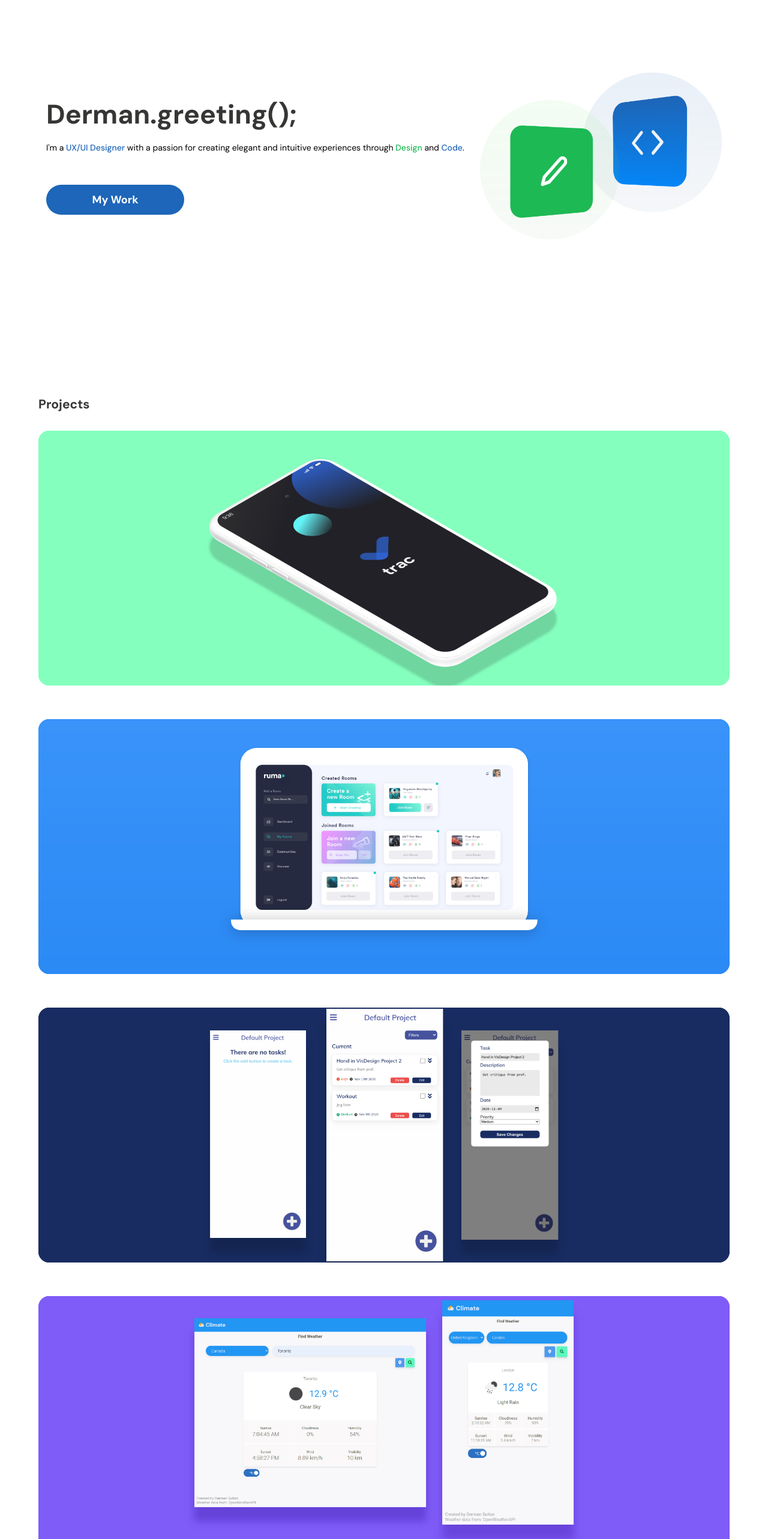
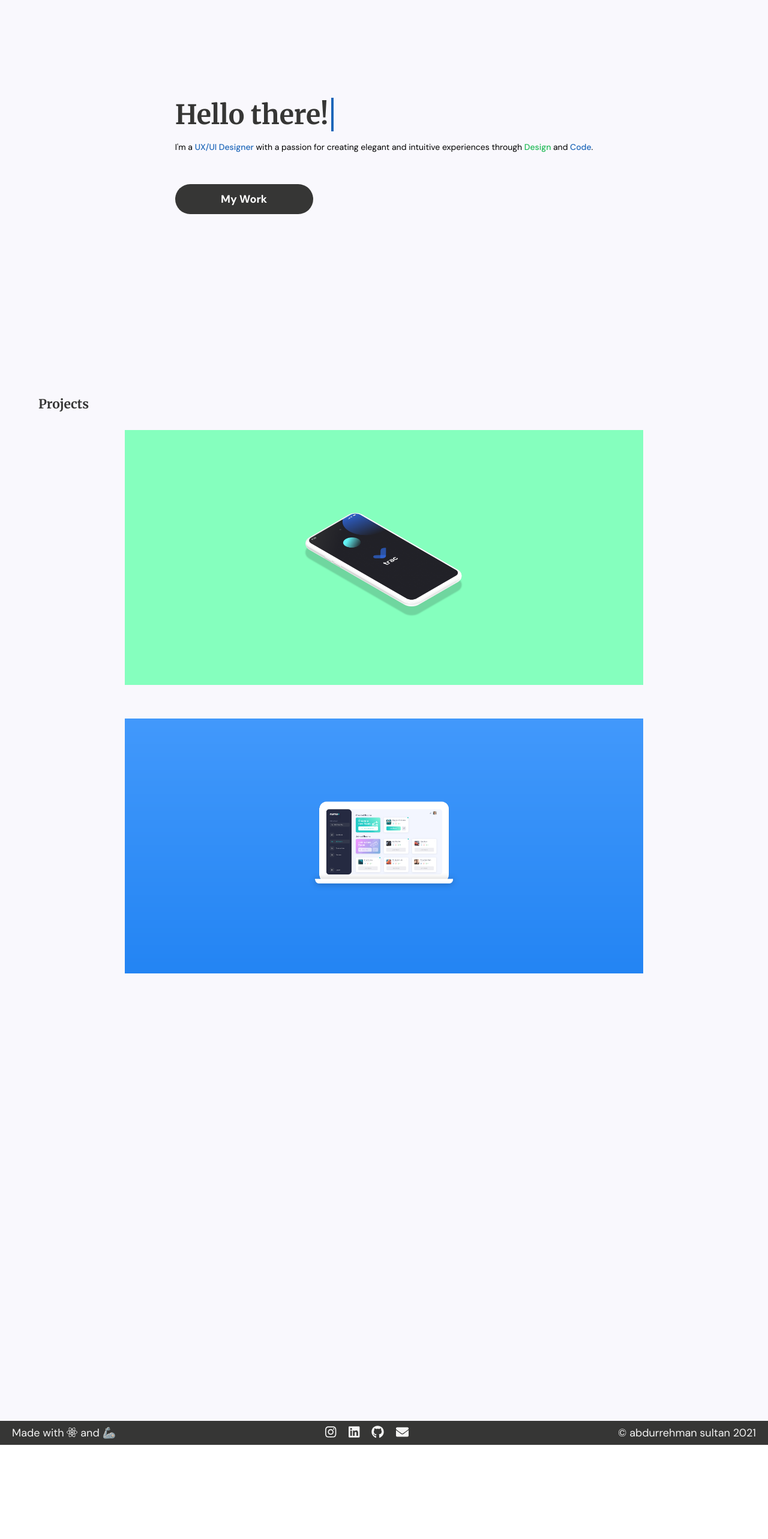
Before and after one commit to dermansultan/Portfolio2020, a React (Create React App) app: page / in a window 1280 px wide. Shown: the part 180-2746 px from the top of the page at 60% size. After the commit the page ends 2589 px from the top, so only its background shows below. Built offline with nearby package versions, Linux system fonts and the light colour scheme.

Commit message:
created CaseCard component

```diff
--- a/public/index.html
+++ b/public/index.html
@@ -4,6 +4,10 @@
 <head>
   <meta charset="utf-8" />
   <link rel="icon" href="favicon.svg" type="image/svg+xml">
+  <link rel="preconnect" href="https://fonts.gstatic.com">
+  <link
+    href="https://fonts.googleapis.com/css2?family=DM+Sans:wght@400;500;700&family=Merriweather:wght@400;700&display=swap"
+    rel="stylesheet">
 
   <meta name="viewport" content="width=device-width, initial-scale=1" />
   <meta name="theme-color" content="#000000" />
--- a/src/Components/CaseStudy/BackToProjectsBtn.jsx
+++ b/src/Components/CaseStudy/BackToProjectsBtn.jsx
@@ -11,19 +11,21 @@ const Btn = styled.button`
   border-radius: 30px;
   width: 220px;
   cursor: pointer;
-  margin:  ${(props) => props.margin};
+  margin: ${(props) => props.margin};
   border: 0;
 
   @media only screen and (max-width: 600px) {
-    min-height: 30px;
-    width: 135px;
+    min-height: 50px;
+    width: 195px;
   }
 `;
 
 function BackBtn(props) {
   return (
     <HashLink smooth to="/#projects">
-      <Btn margin={props.margin} btnCol={props.btnCol}>Back to My Projects</Btn>
+      <Btn margin={props.margin} btnCol={props.btnCol}>
+        Back to My Projects
+      </Btn>
     </HashLink>
   );
 }
--- a/src/Components/CaseStudy/CaseStudy-styling.js
+++ b/src/Components/CaseStudy/CaseStudy-styling.js
@@ -13,6 +13,7 @@ export const MainContainer = styled.div`
   display: flex;
   justify-content: center;
   overflow-x: hidden;
+  background-color: #f9f8fd;
 `;
 
 export const Banner = styled.div`
@@ -109,7 +110,7 @@ export const ListItem = styled.li`
 `;
 
 export const ProjectImg = styled.img`
-  cursor:  ${(props) => (props.onClick ? "pointer" : "")};
+  cursor: ${(props) => (props.onClick ? "pointer" : "")};
   margin: ${(props) => props.margin};
   width: ${(props) => props.width};
   height: auto;
--- /dev/null
+++ b/src/Components/Extra.jsx
@@ -0,0 +1,25 @@
+import { useEffect } from "react";
+import { docTitleUpdate } from "./docTitleUpdate";
+import {
+  MainContainer,
+  CaseContainer,
+  Section,
+  Header,
+  BodyPara,
+} from "./CaseStudy/CaseStudy-styling";
+
+const outro = { duration: 1.25, ease: [0.6, 0.01, -0.05, 0.9] };
+
+const Extra = ({ lightBoxHandler }) => {
+  useEffect(() => {
+    docTitleUpdate("| Extras");
+  });
+
+  return (
+    <MainContainer>
+      <CaseContainer>POOP</CaseContainer>
+    </MainContainer>
+  );
+};
+
+export default Extra;
--- a/src/Components/Footer.jsx
+++ b/src/Components/Footer.jsx
@@ -1,14 +1,42 @@
 import React from "react";
 import { FontAwesomeIcon } from "@fortawesome/react-fontawesome";
-import { faReact } from "@fortawesome/free-brands-svg-icons";
+import {
+  faReact,
+  faInstagram,
+  faLinkedin,
+  faGithub,
+} from "@fortawesome/free-brands-svg-icons";
+import { faEnvelope } from "@fortawesome/free-solid-svg-icons";
 
-function Footer(){
-    return(
-        <footer>
-            <p className='footerLeft'>Made with <span><FontAwesomeIcon icon={faReact}/></span> and 🦾 </p>
-            <p className='footerRight'>© abdurrehman sultan 2021</p>
-        </footer>
-    )
+function Footer() {
+  return (
+    <footer>
+      <p className="footerLeft">
+        Made with{" "}
+        <span>
+          <FontAwesomeIcon icon={faReact} />
+        </span>{" "}
+        and 🦾{" "}
+      </p>
+      <p className="footerLeft">
+        <span>
+          <a href="https://www.instagram.com/ixderman/" target="_blank">
+            <FontAwesomeIcon icon={faInstagram} className="icon footer" />
+          </a>
+          <a href="https://www.linkedin.com/in/derman-sultan/" target="_blank">
+            <FontAwesomeIcon icon={faLinkedin} className="icon footer" />
+          </a>
+          <a href="https://github.com/dermansultan" target="_blank">
+            <FontAwesomeIcon className="icon footer" icon={faGithub} />
+          </a>
+          <a href="mailto:abdurrehmansultan4@gmail.com" target="_blank">
+            <FontAwesomeIcon icon={faEnvelope} className="icon footer" />
+          </a>
+        </span>{" "}
+      </p>
+      <p className="footerRight">© abdurrehman sultan 2021</p>
+    </footer>
+  );
 }
 
 export default Footer;
--- a/src/Components/Header.jsx
+++ b/src/Components/Header.jsx
@@ -28,6 +28,12 @@ function Header() {
           <HashLink smooth to="/#projects">
             Work
           </HashLink>
+          <Link
+            to="/Extras"
+            onClick={() => gaClickHandler("About me was clicked")}
+          >
+            Extras!
+          </Link>
           <a
             href="https://drive.google.com/file/d/1lecwuIV7KS5TpqWKUv4kHMeXbNNZwD-M/view?usp=sharing"
             target="_blank"
--- a/src/Components/Home.jsx
+++ b/src/Components/Home.jsx
@@ -1,5 +1,4 @@
 import React, { useEffect } from "react";
-import landingGraphic from "../Img/CodePenSquares.png";
 import ConstructionSign from "./ConstructionSign";
 import { motion } from "framer-motion";
 import { docTitleUpdate } from "./docTitleUpdate";
@@ -36,7 +35,7 @@ const Home = () => {
               animate={{ opacity: 1 }}
               className="greetingMsg"
             >
-              Derman.greeting();
+              Hello there!
             </motion.h1>
             <motion.p
               exit={{ opacity: 0, transition: { outro } }}
@@ -75,22 +74,14 @@ const Home = () => {
               </motion.button>
             </HashLink>
           </div>
-          <motion.img
-            transition={intro}
-            exit={{ opacity: 0, transition: { outro } }}
-            initial={{ opacity: 0 }}
-            animate={{ opacity: 1 }}
-            className="landingGraphic"
-            src={landingGraphic}
-          />
         </div>
         <div className="projectsContainer" id="projects">
           <h1 className="projectsHeader">Projects</h1>
           <div className="tilesContainer">
             <Link to="/Trac" className="tileWrap Trac">
               <motion.div
-                whileHover={{ scale: 1.1 }}
                 className="tileWrap Trac"
+                whileHover={{ scale: 1.05 }}
                 onClick={() => gaClickHandler("Trac was clicked into.")}
               >
                 <p className="tileDesc dark">Trac - Mobile App </p>
@@ -99,36 +90,23 @@ const Home = () => {
             </Link>
             <Link to="/Ruma" className="tileWrap Ruma">
               <motion.div
-                whileHover={{ scale: 1.1 }}
                 className="tileWrap Ruma"
+                whileHover={{ scale: 1.05 }}
                 onClick={() => gaClickHandler("Ruma was clicked into.")}
               >
                 <p className="tileDesc">Ruma - Streaming App</p>
                 <p className="tileDesc2">UI/UX | Design Challenge</p>
               </motion.div>
             </Link>
-            <Link to="/ToDo" className="tileWrap ToDo">
-              <motion.div
-                whileHover={{ scale: 1.1 }}
-                className="tileWrap ToDo"
-                onClick={() => gaClickHandler("ToDo was clicked into.")}
-              >
-                <p className="tileDesc">
-                  ToDoList - CRUD App (Vanilla Js + Local Storage)
-                </p>
-                <p className="tileDesc2">UI/UX | Front End Development</p>
-              </motion.div>
-            </Link>
-            <Link to="/Climate" className="tileWrap Climate">
-              <motion.div
-                whileHover={{ scale: 1.1 }}
-                className="tileWrap Climate"
-                onClick={() => gaClickHandler("Climate was clicked into.")}
-              >
-                <p className="tileDesc">Climate - Weather App </p>
-                <p className="tileDesc2">UI/UX | Front End Development</p>
-              </motion.div>
-            </Link>
+            {/* <Link to="/ToDo" className="tileWrap ToDo"> */}
+            <motion.div
+              className="tileWrap"
+              onClick={() => gaClickHandler("ToDo was clicked into.")}
+            >
+              <p className="tileDesc">🚧 Under Construction</p>
+              <p className="tileDesc2">Case Study </p>
+            </motion.div>
+            {/* </Link> */}
           </div>
         </div>
       </div>
--- a/src/index.css
+++ b/src/index.css
@@ -1,5 +1,3 @@
-@import url("https://fonts.googleapis.com/css2?family=DM+Sans:ital,wght@0,400;0,500;0,700;1,400;1,500;1,700&display=swap");
-
 :root {
   --main-bg-colour: #f4f4f4;
   --main-txt-colour: #363635;
@@ -21,10 +19,11 @@ header {
   display: flex;
   height: 5vh;
   justify-content: center;
+  background-color: #f9f8fd;
 }
 
 .headerMain {
-  margin-top: 10px;
+  margin-top: 25px;
   width: 90%;
   display: flex;
   align-items: center;
@@ -46,8 +45,9 @@ nav {
 }
 
 nav > a {
+  font-family: "Merriweather", serif;
   color: var(--main-txt-colour);
-  font-size: clamp(1em, 2.5vw, 1.15em);
+  font-size: clamp(1.05em, 2.5vw, 1.05em);
   font-weight: 700;
   text-decoration: none;
 }
@@ -63,6 +63,7 @@ nav > a:hover {
   display: flex;
   padding-bottom: 125px;
   justify-content: center;
+  background-color: #f9f8fd;
 }
 
 .heroContainer {
@@ -113,6 +114,7 @@ nav > a:hover {
   display: table-caption;
   color: var(--main-txt-colour);
   font-size: clamp(34px, 3.5vw, 48px);
+  font-family: "Merriweather", serif;
   padding-right: 5px;
   overflow: hidden;
   border-right: 0.1em solid var(--main-txt-colour);
@@ -206,17 +208,20 @@ nav > a:hover {
 }
 
 .projectsHeader {
+  font-family: "Merriweather", serif;
   font-size: clamp(21px, 1.5vw, 24px);
   padding-bottom: 30px;
   color: var(--main-txt-colour);
 }
 
 .tilesContainer {
-  display: grid;
+  display: flex;
+  flex-direction: column;
   grid-template-columns: repeat(auto-fit, minmax(18rem, 1fr));
   justify-items: center;
   grid-gap: 1.5rem;
-  width: 100%;
+  width: 75%;
+  align-self: center;
 }
 
 a:hover {
@@ -230,13 +235,13 @@ a {
 .tileWrap {
   display: flex;
   flex-wrap: wrap;
-  border-radius: 18px;
   transition: all 0.2s ease-in-out;
   width: 100%;
-  background-size: 200%;
+  background-size: 120%;
   height: 288px;
   background-position: center;
   border: 0;
+  background-image: none;
 }
 
 .tileWrap.Ruma {
@@ -333,7 +338,6 @@ footer {
   font-size: clamp(10px, 1.5vw, 18px);
 }
 
-
 .icon.footer {
   color: var(--main-bg-colour);
   font-size: clamp(14px, 3.5vw, 21px);
@@ -348,6 +352,7 @@ footer {
   min-height: 100vh;
   align-items: center;
   justify-content: center;
+  flex-direction: column;
 }
 
 .aboutContainer {
@@ -520,7 +525,7 @@ footer {
 .protoBtn {
   font-size: clamp(14px, 1.5vw, 18px);
   font-weight: 700;
-  background-color: #1d66b9;
+  background-color: #363635;
   min-height: 50px;
   color: white;
   border-radius: 30px;
@@ -528,7 +533,6 @@ footer {
   border: 0;
   cursor: pointer;
 }
-
 
 .protoWrap {
   padding-top: 30px;
@@ -696,6 +700,10 @@ footer {
     width: 75%;
   }
 
+  footer {
+    height: 10vh;
+  }
+
   .mainContainer.About {
     align-items: flex-start;
   }
@@ -716,7 +724,7 @@ footer {
   .protoBtn {
     font-size: clamp(14px, 1.5vw, 18px);
     font-weight: 700;
-    background-color: #1d66b9;
+    background-color: #363635;
     min-height: 30px;
     color: white;
     border-radius: 30px;
@@ -770,4 +778,8 @@ footer {
   .dp {
     width: 30%;
   }
+
+  .aboutContainer {
+    align-items: center;
+  }
 }
```
Also changed, not shown: src/App.jsx (+5 -2 lines), src/Components/About.jsx (+4 -6 lines), src/Components/Main/CaseCard.jsx (added, +88 -0 lines).
